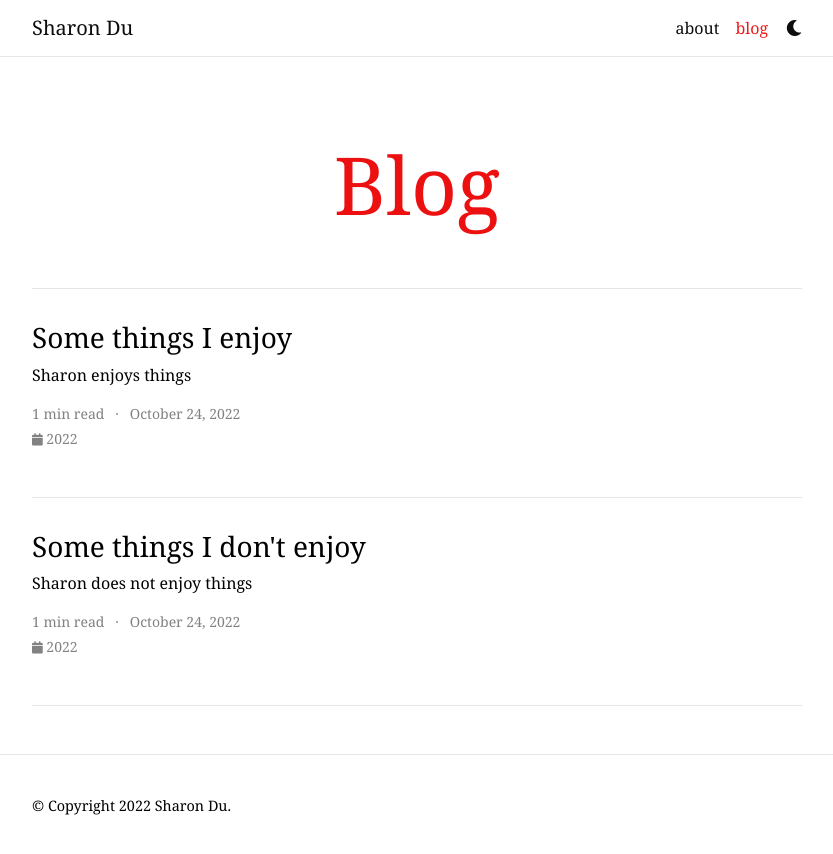
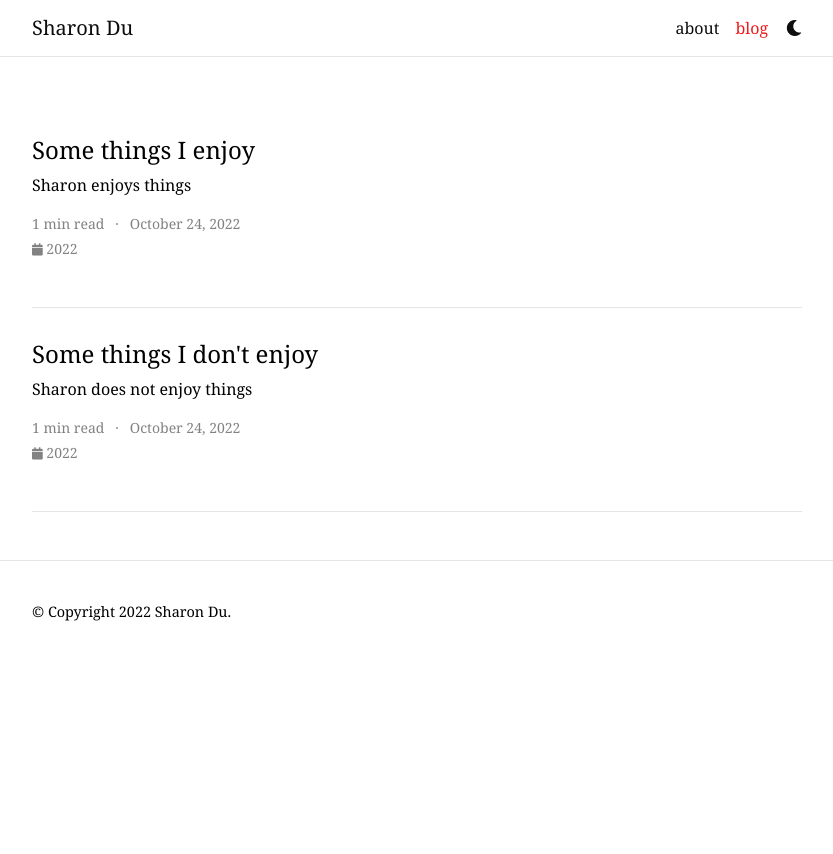
Before and after one commit to sharondumb/sharondumb.github.io, a Jekyll site: the page built from blog/index.html, in a window 1280 px wide. Shown: the top 854 px of the page, without its empty margins (223-1056 px from the left). Built offline with Jekyll 4.4.1, drawn with Linux system fonts in a browser that asks for light colours; the list of posts is cut into pages by our own code; comment, search, counter and statistics services are not loaded; a style sheet for code colours, icons or effects is not loaded.

Commit message:
changed blog index

```diff
--- a/blog/index.html
+++ b/blog/index.html
@@ -15,10 +15,10 @@ pagination:
 
 <div class="post">
 
-  <div class="header-bar">
+  <!-- <div class="header-bar">
     <h1>{{ site.blog_name }}</h1>
     <h2>{{ site.blog_description }}</h2>
-  </div>
+  </div> -->
 
   {% if site.display_tags %}
   <div class="tag-list">
@@ -38,17 +38,17 @@ pagination:
   <ul class="post-list">
     {% for post in paginator.posts %}
 
-    {% if post.external_source == blank %}
+    <!-- {% if post.external_source == blank %}
       {% assign read_time = post.content | number_of_words | divided_by: 180 | plus: 1 %}
     {% else %}
       {% assign read_time = post.feed_content | strip_html | number_of_words | divided_by: 180 | plus: 1 %}
-    {% endif %}
+    {% endif %} -->
     {% assign year = post.date | date: "%Y" %}
     {% assign tags = post.tags | join: "" %}
     {% assign categories = post.categories | join: "" %}
 
     <li>
-      <h3>
+      <h4>
         {% if post.redirect == blank %}
           <a class="post-title" href="{{ post.url | prepend: site.baseurl }}">{{ post.title }}</a>
         {% else %}
@@ -61,7 +61,7 @@ pagination:
             <a class="post-title" href="{{ post.redirect | relative_url }}">{{ post.title }}</a>
           {% endif %}
         {% endif %}
-      </h3>
+      </h4>
       <p>{{ post.description }}</p>
       <p class="post-meta">
         {{ read_time }} min read &nbsp; &middot; &nbsp;
```
Also changed, not shown: other parts of blog/index.html (+1 -1 lines).
